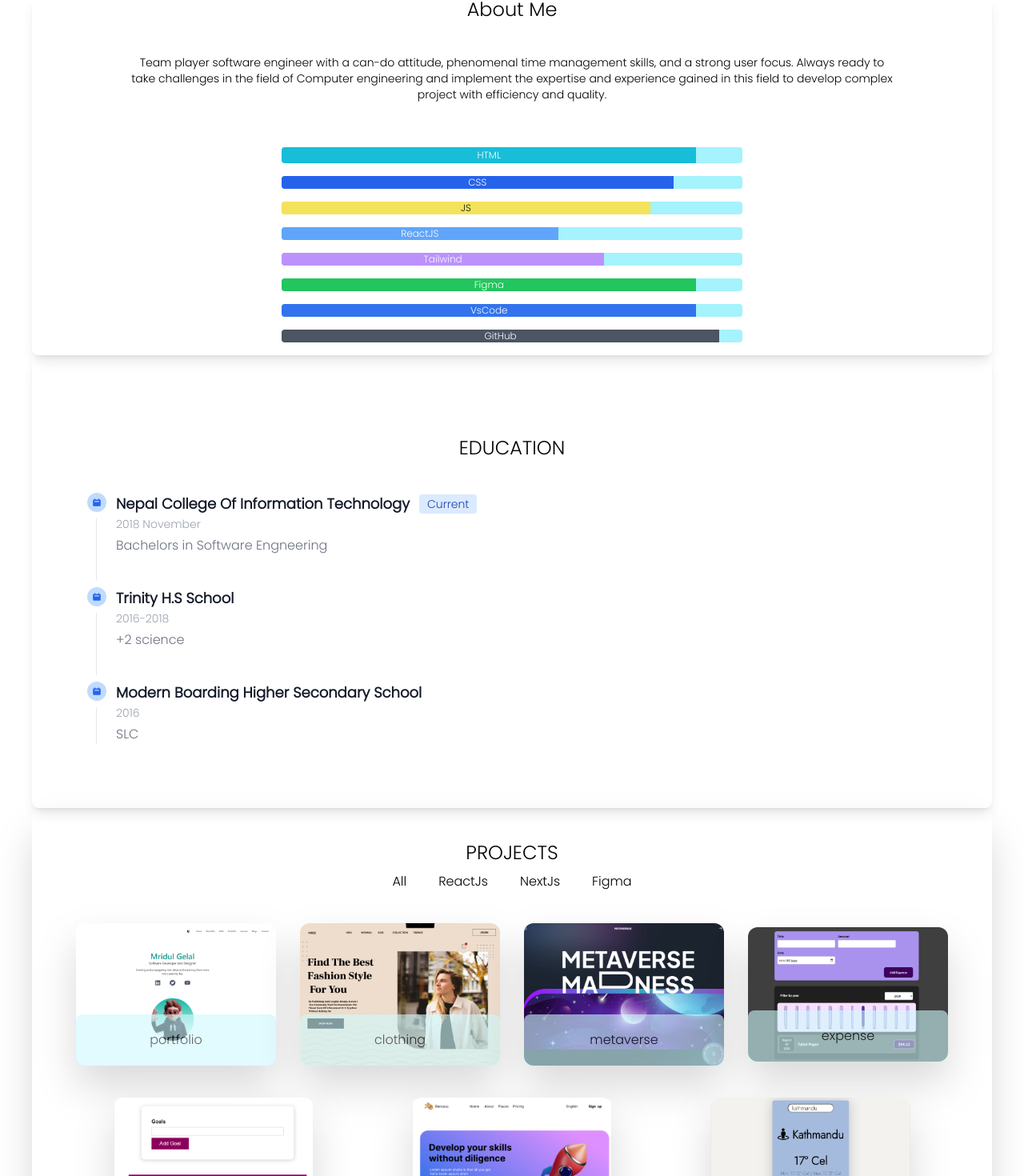
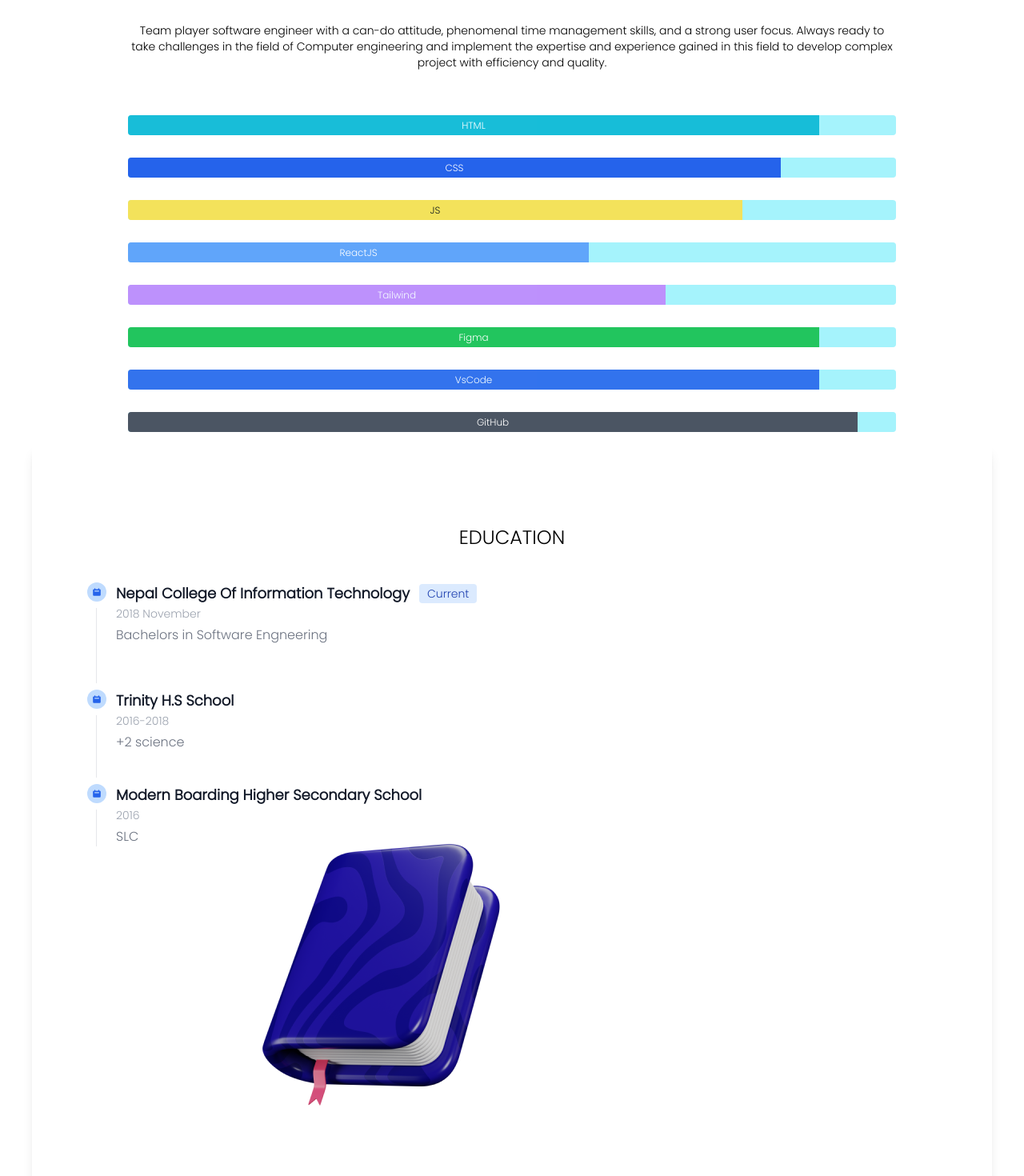
Before and after one commit to mridulgelal/react-portfolio, a React (Create React App) app: page / in a window 1280 px wide. Shown: the part 1274-2744 px from the top of the page at 80% size. Built offline with nearby package versions, Linux system fonts and the light colour scheme; the HTML template or start-up script is replaced by a standard one.

Commit message:
added resume file and final touch ups

```diff
--- a/src/App.js
+++ b/src/App.js
@@ -1,7 +1,7 @@
 import Hero from './components/Hero';
 import Footer from './components/Footer';
 import Contact from './components/Contact';
-import Blog from './components/Blog';
+
 import About from './components/About';
 import Services from './components/Services';
 import Portfolio from './components/portfolio/Portfolio';
@@ -18,7 +18,7 @@ function App() {
         <About />
         <Education />
         <Portfolio />
-        <Blog />
+
         <Contact />
         <Footer />
       </main>
--- a/src/components/About.js
+++ b/src/components/About.js
@@ -2,7 +2,7 @@ const About = () => {
   return (
     <div
       id="about"
-      className="  flex flex-col justify-between items-center shadow-lg rounded-lg  "
+      className="  flex flex-col justify-between items-center  rounded-lg  "
     >
       <h2 className="text-2xl mb-10 ">About Me</h2>
       <div id="skills" className=" w-[80%] flex flex-col gap-4 ">
@@ -13,43 +13,43 @@ const About = () => {
           expertise and experience gained in this field to develop complex
           project with efficiency and quality. <br />
         </h4>
-        <div className="pl-48 pr-48">
-          <div class="overflow-hidden mb-4 text-xs flex rounded h-[20px]  bg-cyan-200">
+        <div className="gap-3 flex flex-col min-w-100% ">
+          <div class="overflow-hidden mb-4 text-xs flex rounded h-[25px]  bg-cyan-200">
             <div class="shadow-none flex flex-col text-center whitespace-nowrap text-white justify-center  bg-cyan-500 w-[90%] animate-pulse ">
               HTML
             </div>
           </div>
-          <div class="overflow-hidden  mb-4 text-xs flex rounded bg-cyan-200">
+          <div class="overflow-hidden  mb-4 text-xs flex rounded h-[25px] bg-cyan-200">
             <div class="shadow-none flex flex-col text-center whitespace-nowrap text-white justify-center  bg-blue-600 w-[85%] ">
               CSS
             </div>
           </div>
-          <div class="overflow-hidden mb-4 text-xs flex rounded bg-cyan-200">
+          <div class="overflow-hidden mb-4 text-xs flex rounded h-[25px] bg-cyan-200">
             <div class="shadow-none flex flex-col text-center whitespace-nowrap text-black justify-center bg-yellow-300 w-[80%] animate-pulse">
               JS
             </div>
           </div>
-          <div class="overflow-hidden  mb-4 text-xs flex rounded bg-cyan-200">
+          <div class="overflow-hidden  mb-4 text-xs flex rounded h-[25px] bg-cyan-200">
             <div class="shadow-none flex flex-col text-center whitespace-nowrap text-white justify-center bg-blue-400 w-[60%] ">
               ReactJS
             </div>
           </div>
-          <div class="overflow-hidden mb-4 text-xs flex rounded bg-cyan-200">
+          <div class="overflow-hidden mb-4 text-xs flex rounded h-[25px] bg-cyan-200">
             <div class="shadow-none flex flex-col text-center whitespace-nowrap text-white justify-center bg-purple-400 w-[70%] animate-pulse">
               Tailwind
             </div>
           </div>
-          <div class="overflow-hidden  mb-4 text-xs flex rounded bg-cyan-200">
+          <div class="overflow-hidden  mb-4 text-xs flex rounded h-[25px] bg-cyan-200">
             <div class="shadow-none flex flex-col text-center whitespace-nowrap text-white justify-center bg-green-500 w-[90%] ">
               Figma
             </div>
           </div>
-          <div class="overflow-hidden  mb-4 text-xs flex rounded bg-cyan-200">
+          <div class="overflow-hidden  mb-4 text-xs flex rounded h-[25px] bg-cyan-200">
             <div class="shadow-none flex flex-col text-center whitespace-nowrap text-white justify-center bg-blue-600 w-[90%] animate-pulse">
               VsCode
             </div>
           </div>
-          <div class="overflow-hidden  mb-4 text-xs flex rounded bg-cyan-200">
+          <div class="overflow-hidden  mb-4 text-xs flex rounded h-[25px] bg-cyan-200">
             <div class="shadow-none flex flex-col text-center whitespace-nowrap text-white justify-center bg-gray-600 w-[95%] ">
               GitHub
             </div>
--- a/src/components/Contact.js
+++ b/src/components/Contact.js
@@ -1,11 +1,11 @@
 const Contact = () => {
   return (
     <div
-      class="relative flex items-top  mb-5 justify-center min-h-screen rounded-xl shadow-2xl sm:items-center sm:pt-0 "
+      class="relative flex items-top  mb-5 justify-center min-h-[70vh] rounded-xl shadow-2xl sm:items-center sm:pt-0 "
       id="contact"
     >
       <div class="max-w-6xl mx-auto sm:px-6 lg:px-8">
-        <div class="mt-8 overflow-hidden">
+        <div class=" overflow-hidden">
           <div class="grid grid-cols-1 md:grid-cols-2">
             <div class="p-6 mr-2 bg-gray-100sm:rounded-lg">
               <h1 class="text-2xl  md:text-left text-gray-800 font-extrabold tracking-tight">
@@ -15,7 +15,7 @@ const Contact = () => {
                 Fill in the form to start a conversation
               </p>
 
-              <div class="flex items-center mt-8 text-gray-600 ">
+              <div class="flex items-center  text-gray-600 ">
                 <svg
                   fill="none"
                   stroke="currentColor"
--- a/src/components/Education.js
+++ b/src/components/Education.js
@@ -1,8 +1,11 @@
+import book from '../assets/book.png';
+
 const Education = () => {
   return (
     <div className="p-20 text-black shadow-lg rounded-lg h-full ">
       <h2 className="text-center p-5 text-2xl mb-5">EDUCATION</h2>
-      <ol class="relative border-l border-gray-200  ">
+      <div className="flex flex-wrap ">
+        <ol class="relative border-l border-gray-200  flex flex-col   ">
           <li class="mb-10 ml-6">
             <span class="flex absolute -left-3 justify-center items-center w-6 h-6 bg-blue-200 rounded-full ring-8 ring-white dark:ring-gray-900 dark:bg-blue-900">
               <svg
@@ -85,6 +88,13 @@ const Education = () => {
             </p>
           </li>
         </ol>
+        <img
+          src={book}
+          height="40px"
+          width="400px"
+          className=" hidden lg:flex  ml-40 -mt-10 "
+        />
+      </div>
     </div>
   );
 };
--- a/src/components/Nav.js
+++ b/src/components/Nav.js
@@ -4,7 +4,7 @@ const Nav = () => {
   const [navbar, setNavbar] = useState(false);
 
   return (
-    <nav className="w-full bg-white fixed top-0 -ml-10 shadow z-10  text-black">
+    <nav className="w-full bg-white fixed top-0 -ml-10 z-20 text-black">
       <div className="justify-between px-4 h-12 mx-auto  lg:max-w-7xl md:items-center md:flex md:px-8 ">
         <div>
           <div className="flex items-center justify-between py-3 md:py-5 md:block">
@@ -58,7 +58,7 @@ const Nav = () => {
             }`}
           >
             <ul
-              className="items-center justify-center space-y-8 md:flex md:space-x-6 md:space-y-0 top-0 bg-white  -mt-12 sm:-mt-0
+              className="items-center justify-center space-y-8  z-20 md:flex md:space-x-6 md:space-y-0 top-0 bg-white  -mt-12 sm:-mt-0
             "
             >
               <li className="text-gray-600 hover:text-blue-600">
--- a/src/components/Services.js
+++ b/src/components/Services.js
@@ -14,7 +14,7 @@ const Services = () => {
           The list below includes a few of the services I offer.
         </p>
       </div>
-      <div className="lg:flex lg:flex-row md:flex sm:flex-col justify-around p-5 ">
+      <div className="lg:flex lg:flex-row md:flex sm:flex-col justify-around  ">
         <motion.div
           className=" text-center shadow-lg p-10 rounded-xl my-10 text-xs "
           initial={{ opacity: 0, scale: 0.5 }}
--- a/src/components/portfolio/Portfolio.js
+++ b/src/components/portfolio/Portfolio.js
@@ -76,7 +76,7 @@ const Portfolio = () => {
   console.log(selectedCategory);
   console.log(filteredList);
   return (
-    <div className=" min-h-screen " id="portfolio">
+    <div id="portfolio">
       <div className="  w-full right-0  p-10 rounded-xl h-auto text-center shadow-2xl ">
         <h2 className="text-2xl mb-2 uppercase">Projects</h2>
         <div className=" flex gap-10 justify-center ">
--- a/tailwind.config.js
+++ b/tailwind.config.js
@@ -4,6 +4,7 @@ module.exports = {
   theme: {
     extend: {
       fontFamily: { Poppins: ['Poppins', 'sans-serif'] },
+      animation: { 'bounce-slow': 'bounce 6s linear infinite' },
     },
   },
   plugins: [],
```
Also changed, not shown: public/book.png (added), src/assets/book.png (added). Lines whose indentation alone changed are shown as unchanged.
